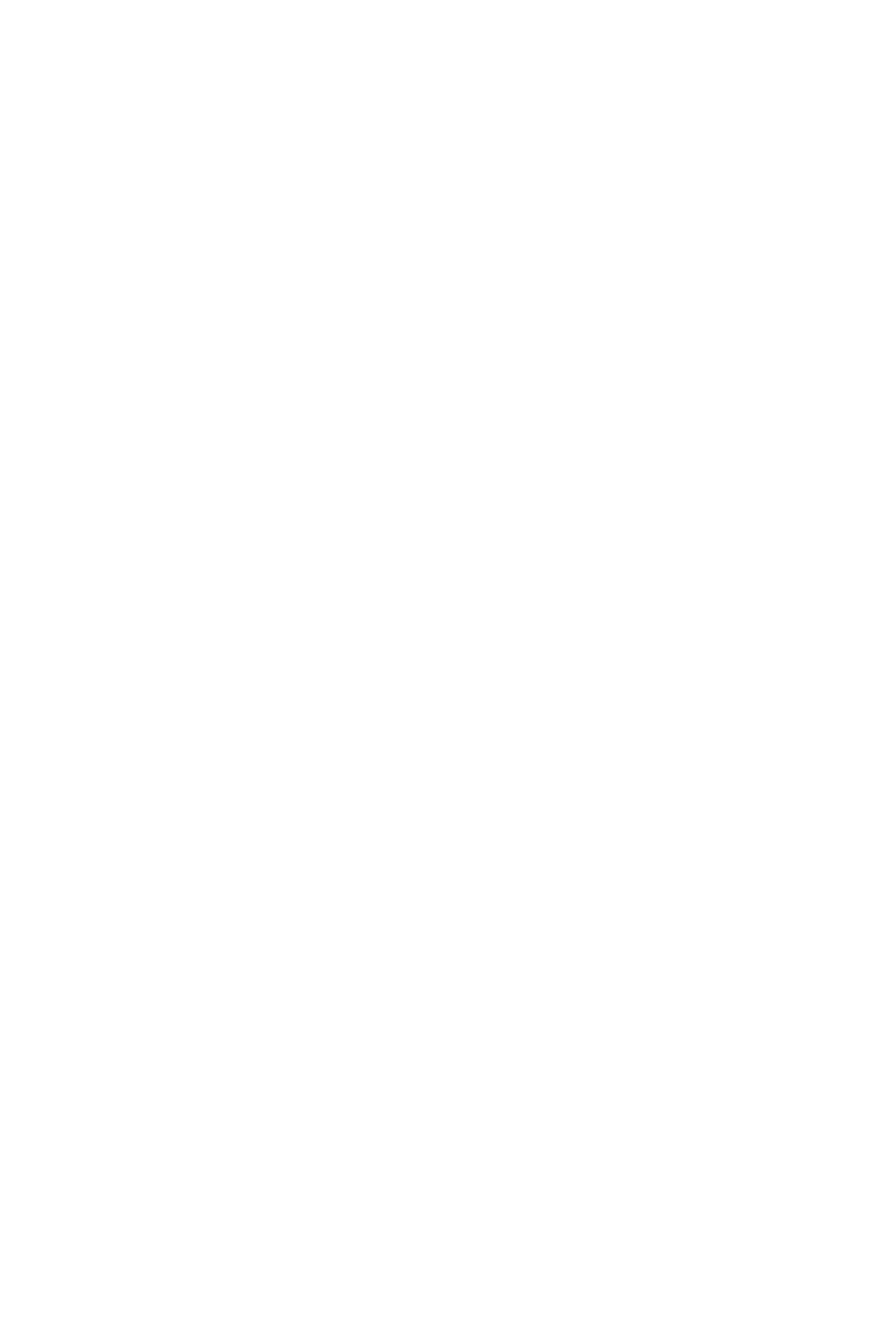
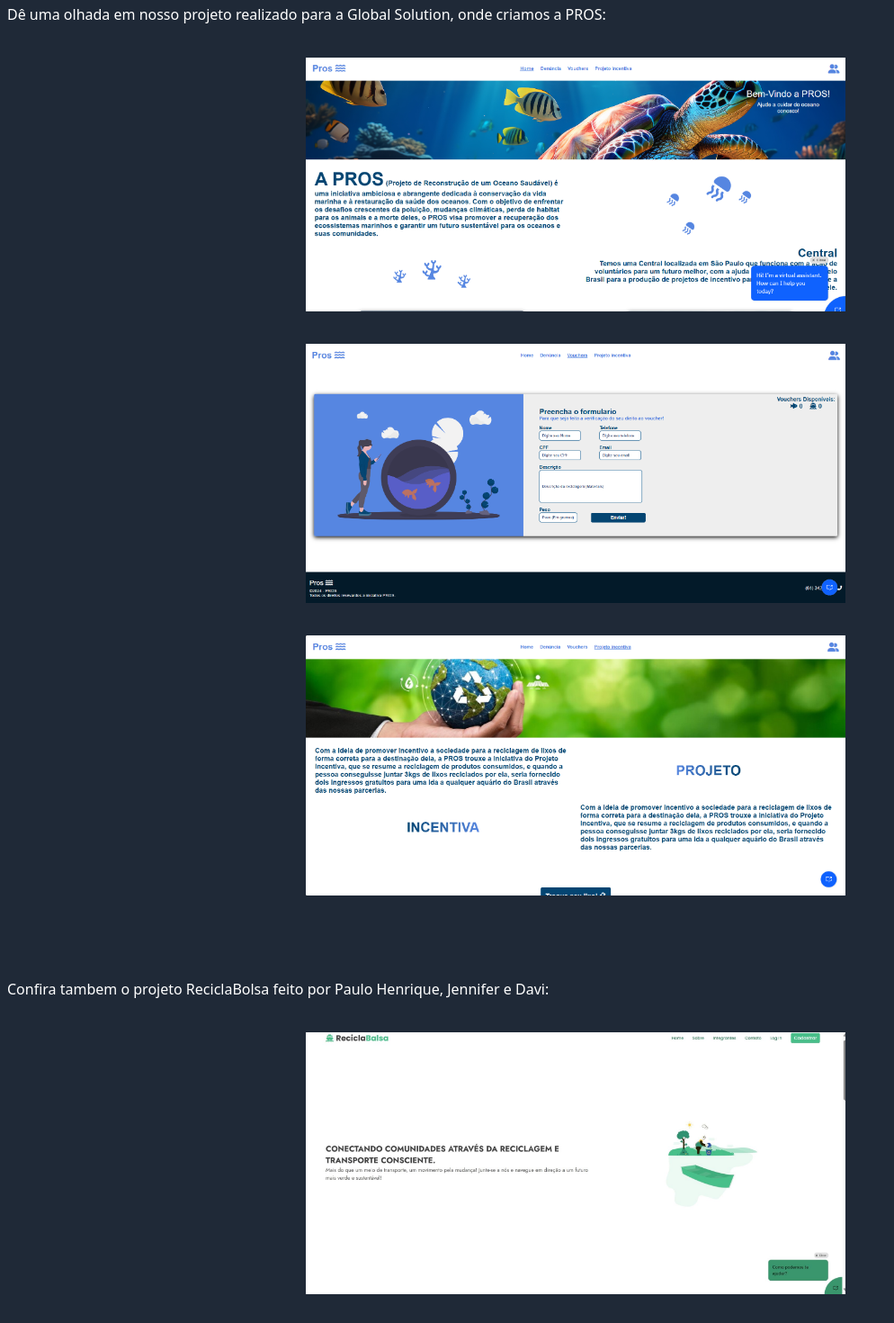
Before and after one commit to tcguus/CP03, a Next.js app in the folder cp3/: page /global in a window 1280 px wide. Shown: the part 140-1610 px from the top of the page at 90% size, without its empty margins (0-994 px from the left). Before the commit the page ends 800 px from the top, so only its background shows below. Built offline with nearby package versions, Linux system fonts and the light colour scheme.

Commit message:
Criando a pagina da Global Solution.

```diff
--- a/cp3/src/app/global/page.tsx
+++ b/cp3/src/app/global/page.tsx
@@ -1,8 +1,49 @@
+import Image from "next/image";
 
-export default function Global () {
-    return (
-        <>
-        <main>global</main>
-        </>
-    );
+export default function Global() {
+  return (
+    <>
+      <main className="bg-gray-800 text-white w-full h-full flex flex-col justify-center gap-3 items-center">
+        <div className="w-full">
+          <p className="ml-[0.5rem] mt-[5rem]">
+            Dê uma olhada em nosso projeto realizado para a Global Solution,
+            onde criamos a PROS:
+          </p>
+        </div>
+        <Image
+          src="/gs-1.png"
+          alt="gs 1"
+          width={600}
+          height={300}
+          className="mt-[1.5rem]"
+        />
+        <Image
+          src="/gs-2.png"
+          alt="gs 2"
+          width={600}
+          height={300}
+          className="mt-[1.5rem]"
+        />
+        <Image
+          src="/gs-3.png"
+          alt="gs 3"
+          width={600}
+          height={300}
+          className="mt-[1.5rem]"
+        />
+        <div className="w-full">
+          <p className="ml-[0.5rem] mt-[5rem]">
+            Confira tambem o projeto ReciclaBolsa feito por Paulo Henrique, Jennifer e Davi:
+          </p>
+        </div>
+        <Image
+          src="/gs-4.png"
+          alt="gs 4"
+          width={600}
+          height={300}
+          className="mt-[1.5rem] mb-[2rem]"
+        />
+      </main>
+    </>
+  );
 }
```
